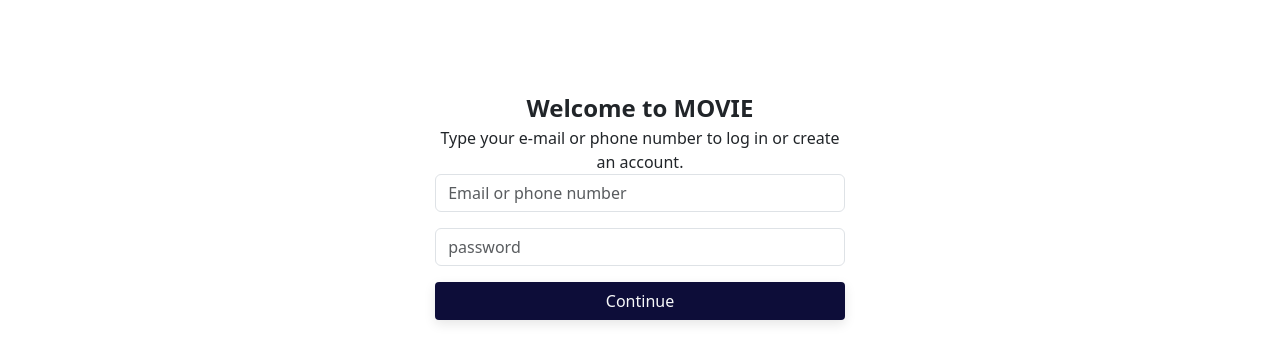
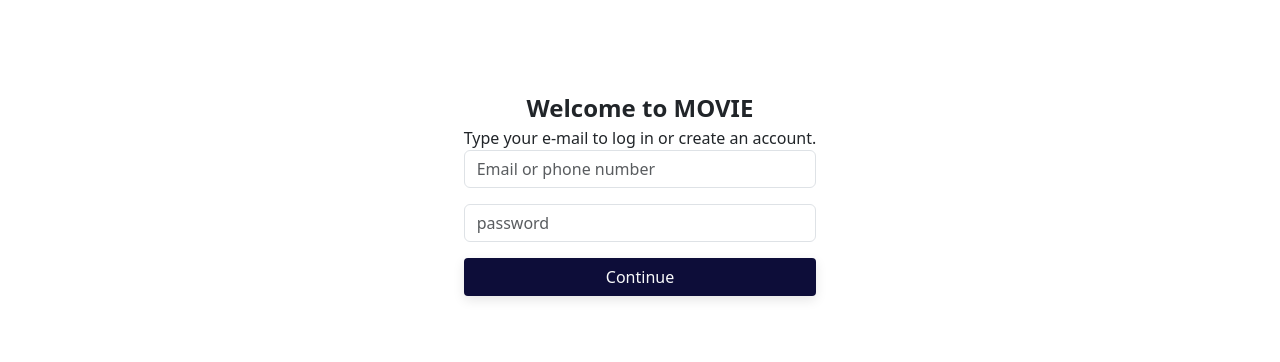
Before and after one commit to Yousseef-Zakaria/Movie-web-site, a website: page pages/log in/index.html in a window 1280 px wide. Shown: the part 78-440 px from the top of the page. Drawn offline with nearby package versions, Linux system fonts and the light colour scheme.

Commit message:
fix login

```diff
--- a/pages/log in/index.html
+++ b/pages/log in/index.html
@@ -53,7 +53,7 @@
         <span class="fw-bold fs-4 mt-3">Welcome to MOVIE</span>
         <!-- if !isUserLogeed-->
         <div id="hide-if-log">
-            <span class="text-wrap mb-3 fs-6">Type your e-mail or phone number to log in or create an account.</span>
+            <span class="text-wrap mb-3 fs-6">Type your e-mail to log in or create an account.</span>
             <form class="w-100" onsubmit="onSubmit()">
                 <div class="mb-3">
                     <input type="email" name="Email" placeholder="Email or phone number" class="form-control" id="email-input" aria-describedby="emailHelp">
```
Also changed, not shown: pages/search/search.html (+1 -1 lines).
